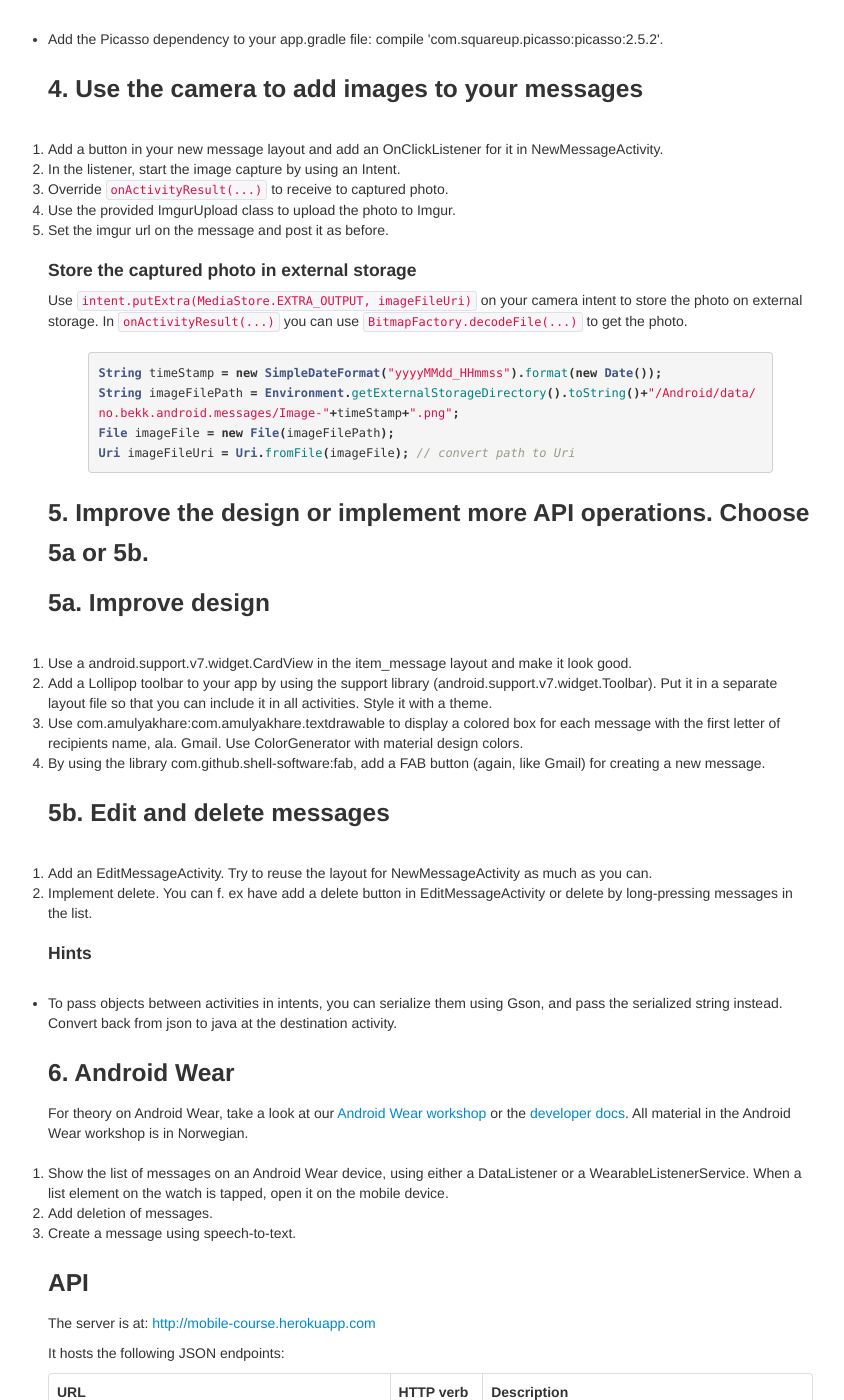
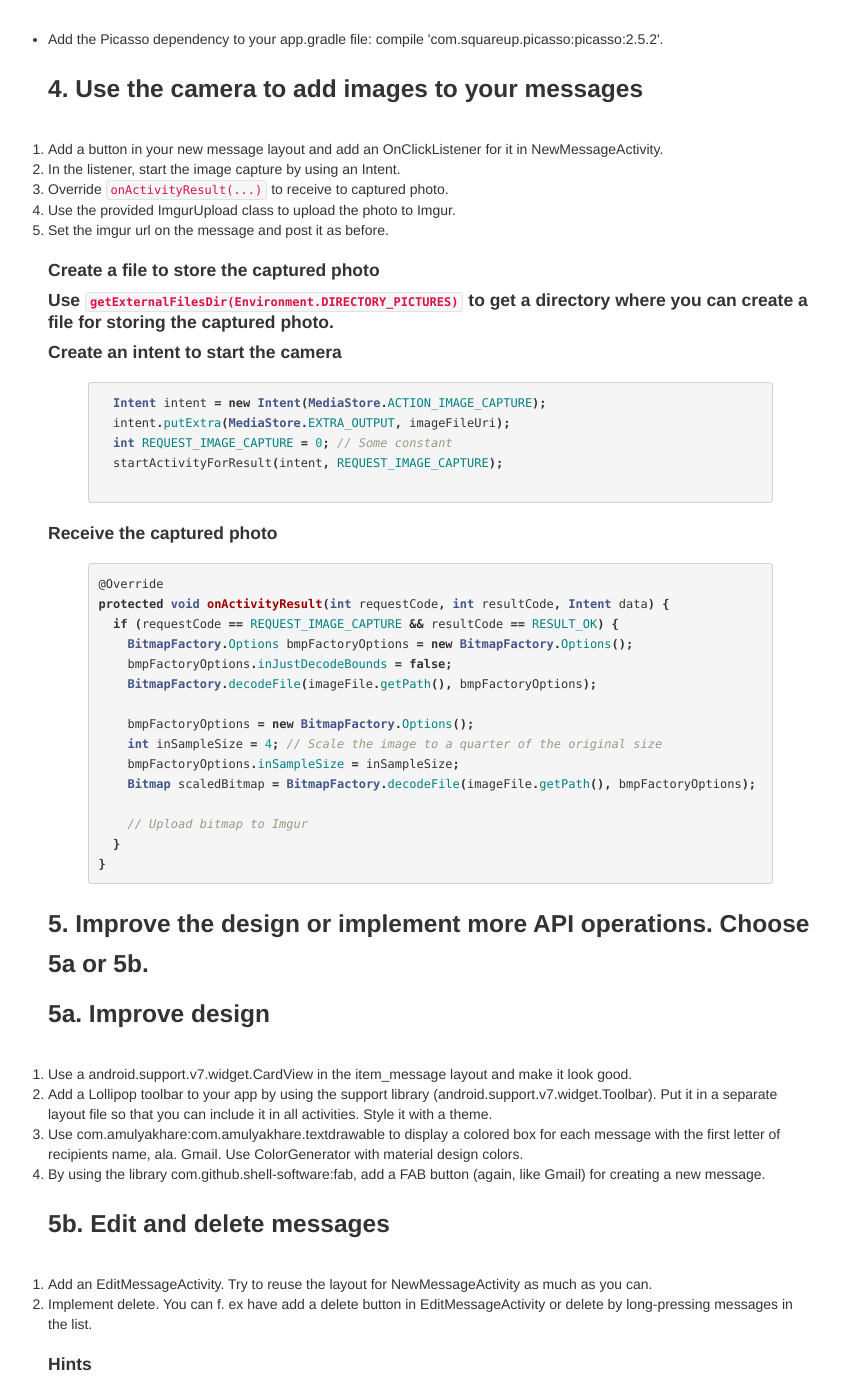
Before and after one commit to bekk/android101, a Jekyll site: the page built from docs/pages/assignments.html, in a window 1280 px wide and 1400 px high, scrolled down 1037 px. Shown: the whole window, without its empty margins (12-856 px from the left). Built offline with Jekyll 4.4.1, drawn with Linux system fonts in a browser that asks for light colours; Markdown is read by kramdown in place of the engine named in the settings.

Commit message:
Update image upload part of assignments

```diff
--- a/docs/pages/assignments.html
+++ b/docs/pages/assignments.html
@@ -53,13 +53,34 @@ title: Assignments
   <li>Set the imgur url on the message and post it as before.</li>
 </ol>
 
-<h4>Store the captured photo in external storage</h4>
-Use <code>intent.putExtra(MediaStore.EXTRA_OUTPUT, imageFileUri)</code> on your camera intent to store the photo on external storage. In <code>onActivityResult(...)</code> you can use <code>BitmapFactory.decodeFile(...)</code> to get the photo.
+<h4>Create a file to store the captured photo<h4>
+  Use <code>getExternalFilesDir(Environment.DIRECTORY_PICTURES)</code> to get a directory where you can create a file for storing the captured photo.
+
+<h4>Create an intent to start the camera</h4>
+  {% highlight java %}
+  Intent intent = new Intent(MediaStore.ACTION_IMAGE_CAPTURE);
+  intent.putExtra(MediaStore.EXTRA_OUTPUT, imageFileUri);
+  int REQUEST_IMAGE_CAPTURE = 0; // Some constant
+  startActivityForResult(intent, REQUEST_IMAGE_CAPTURE);
+  {% endhighlight %}
+
+<h4>Receive the captured photo</h4>
 {% highlight java %}
-String timeStamp = new SimpleDateFormat("yyyyMMdd_HHmmss").format(new Date());
-String imageFilePath = Environment.getExternalStorageDirectory().toString()+"/Android/data/no.bekk.android.messages/Image-"+timeStamp+".png";
-File imageFile = new File(imageFilePath);
-Uri imageFileUri = Uri.fromFile(imageFile); // convert path to Uri
+@Override
+protected void onActivityResult(int requestCode, int resultCode, Intent data) {
+  if (requestCode == REQUEST_IMAGE_CAPTURE && resultCode == RESULT_OK) {
+    BitmapFactory.Options bmpFactoryOptions = new BitmapFactory.Options();
+    bmpFactoryOptions.inJustDecodeBounds = false;
+    BitmapFactory.decodeFile(imageFile.getPath(), bmpFactoryOptions);
+
+    bmpFactoryOptions = new BitmapFactory.Options();
+    int inSampleSize = 4; // Scale the image to a quarter of the original size
+    bmpFactoryOptions.inSampleSize = inSampleSize;
+    Bitmap scaledBitmap = BitmapFactory.decodeFile(imageFile.getPath(), bmpFactoryOptions);
+
+    // Upload bitmap to Imgur
+  }
+}
 {% endhighlight %}
 
 <h3>5. Improve the design or implement more API operations. Choose 5a or 5b.</h3>
```
